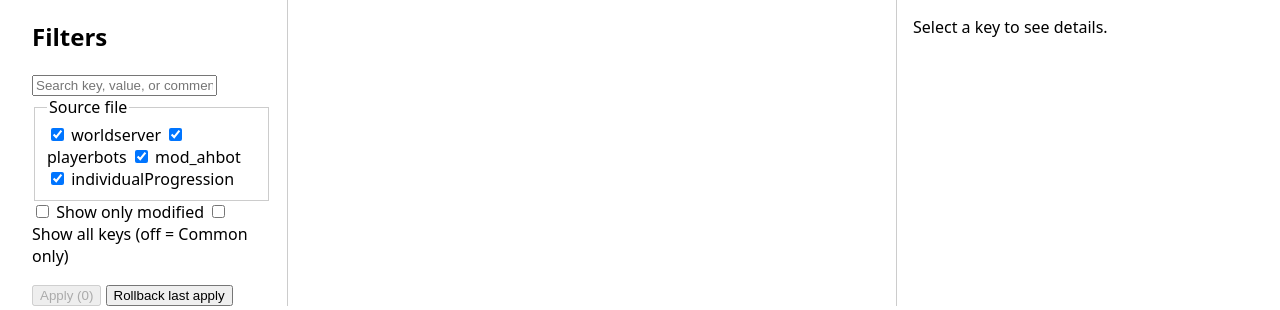
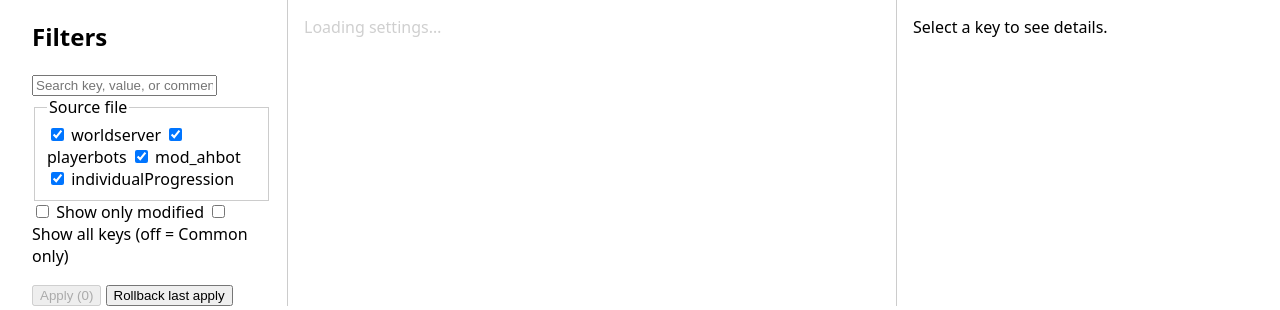
Before and after one commit to ziwdon/wow-server-sp, a FastAPI app: page /settings in a window 1280 px wide. Shown: the part 118-428 px from the top of the page. Run offline with FastAPI, Linux system fonts and the light colour scheme; data that the repository does not hold is empty; parts of the project's set-up code (start-up, migrations or seed data) failed here and were passed over.

Commit message:
feat(admin): show loading indicator while settings keys are fetched

```diff
--- a/wow-server-sp-admin/app/static/app.css
+++ b/wow-server-sp-admin/app/static/app.css
@@ -40,3 +40,5 @@ pre { white-space: pre-wrap; font-size: 0.85rem; max-height: 12rem; overflow-y:
 .refresh-btn { font-size: 0.75rem; padding: 0.1rem 0.5rem; margin-left: 0.5rem; cursor: pointer; vertical-align: middle; }
 .verify-failed .vf-key { color: #666; font-size: 0.9em; }
 #last-refresh { margin-top: 1.5rem; font-size: 0.8rem; color: #888; text-align: right; }
+.loading { color: #888; animation: pulse 1.2s ease-in-out infinite; }
+@keyframes pulse { 0%, 100% { opacity: 1; } 50% { opacity: 0.4; } }
--- a/wow-server-sp-admin/app/templates/settings.html
+++ b/wow-server-sp-admin/app/templates/settings.html
@@ -20,7 +20,7 @@
     <button id="rollback-btn">Rollback last apply</button>
   </aside>
 
-  <main class="settings-list" id="key-list"></main>
+  <main class="settings-list" id="key-list"><p class="loading">Loading settings…</p></main>
 
   <aside class="settings-detail" id="key-detail">
     <p>Select a key to see details.</p>
```
